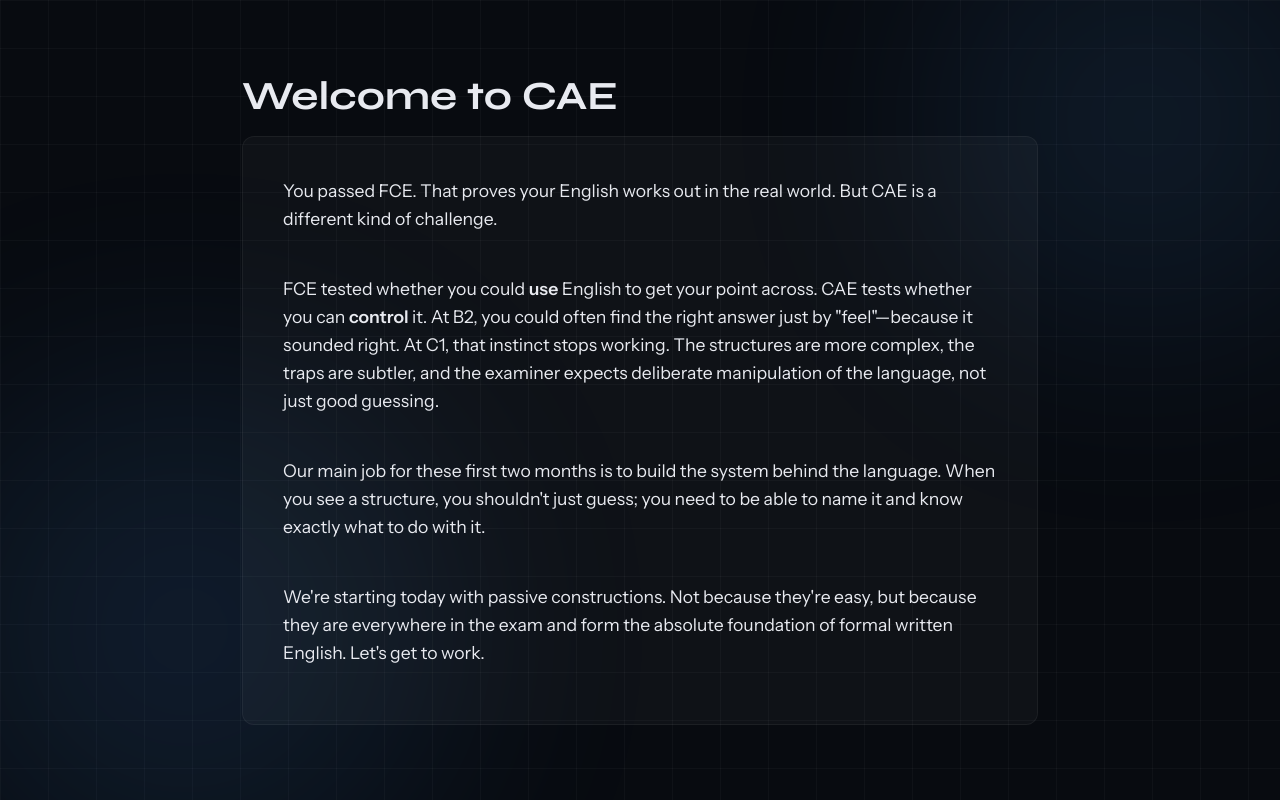
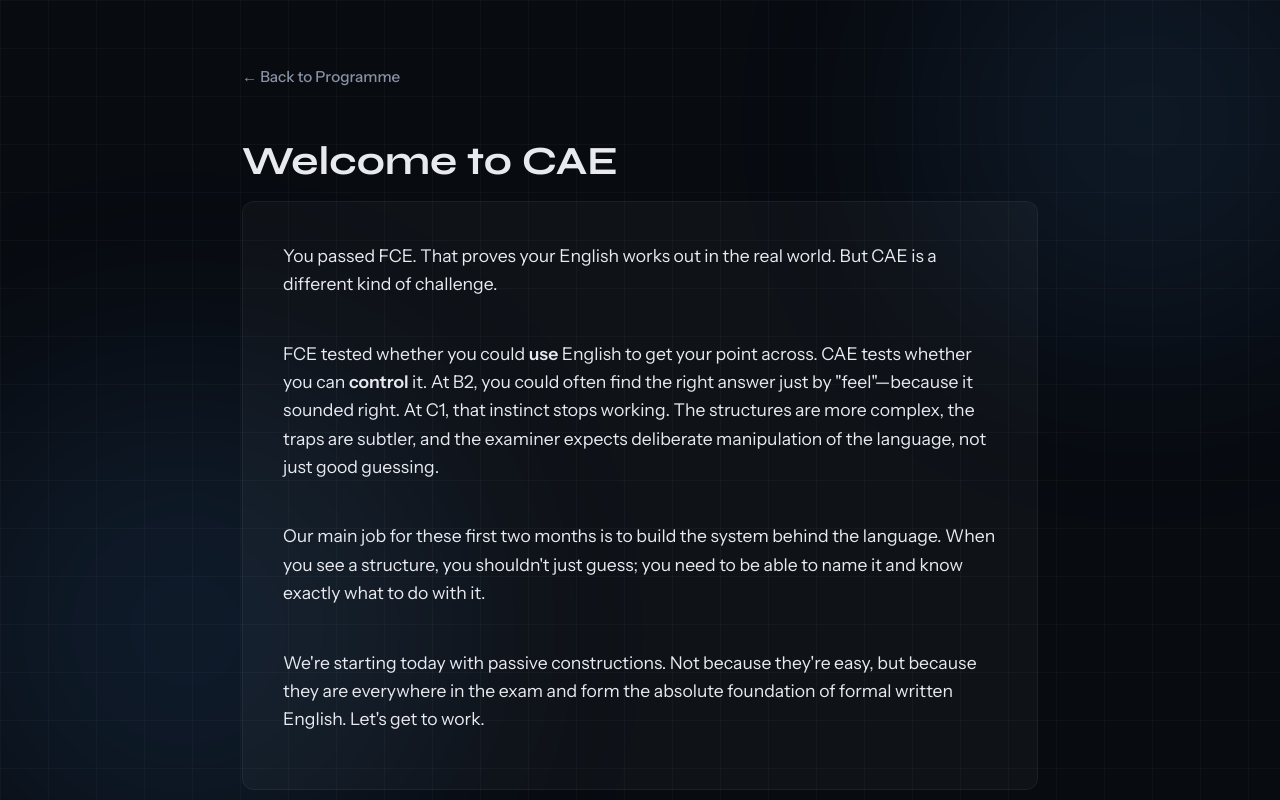
Before and after one commit to jorgeoliart/al-cae-preparation, a website built with Vite: page cae_s1_w1_passive_constructions.html in a window 1280 px wide. Shown: the top 800 px of the page. Built offline with nearby package versions, Linux system fonts and the light colour scheme.

Commit message:
Add back buttons

```diff
--- a/cae_s1_w1_passive_constructions.html
+++ b/cae_s1_w1_passive_constructions.html
@@ -81,6 +81,21 @@
             max-width: 860px;
             margin: 0 auto;
             padding: 4rem 2rem;
+        }
+
+        /* Back Button */
+        .back-btn {
+            display: inline-flex;
+            align-items: center;
+            color: var(--text-sec);
+            text-decoration: none;
+            font-size: 0.95rem;
+            font-weight: 500;
+            margin-bottom: 2.5rem;
+            transition: color 0.2s ease;
+        }
+        .back-btn:hover {
+            color: var(--accent);
         }
 
         h1, h2, h3, h4 {
@@ -432,6 +447,8 @@
     <div class="orb orb-2"></div>
 
     <div class="container">
+
+        <a href="index.html" class="back-btn">← Back to Programme</a>
 
         <!-- SECTION 1: ONBOARDING -->
         <section id="onboarding">
```
Also changed, not shown: cae_s2_w1_passive_constructions.html (+17 -0 lines).
